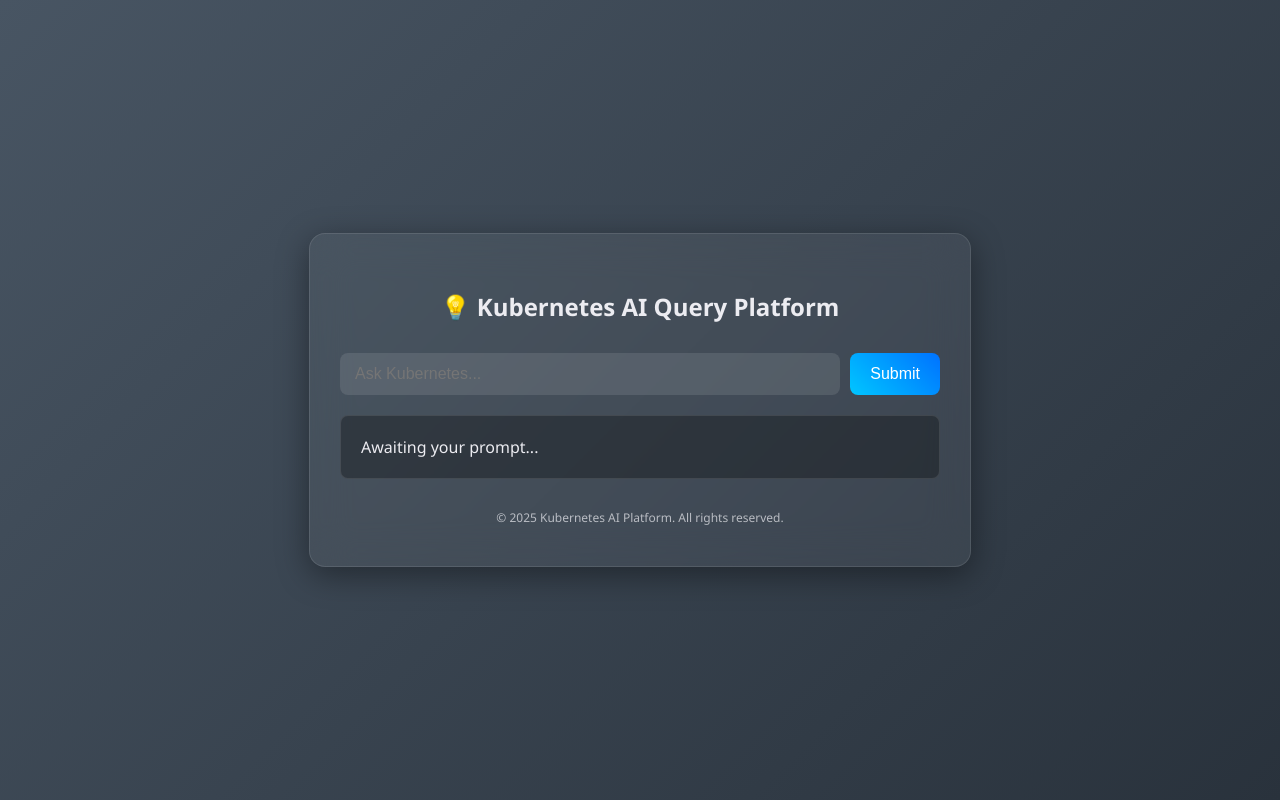
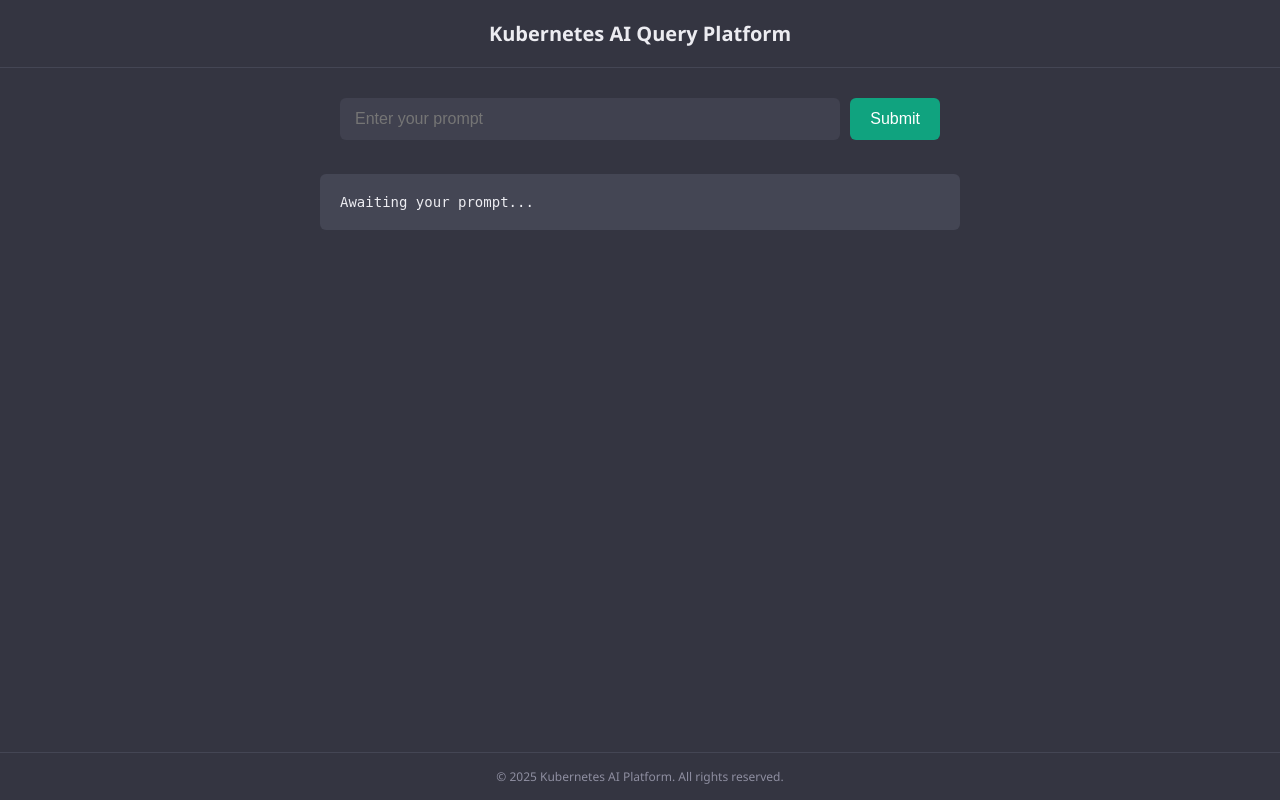
Before and after one commit to Sanketarali/centralized-k8s-ai, a FastAPI app: page / in a window 1280 px wide. Run offline with FastAPI, Linux system fonts and the light colour scheme.

Commit message:
Update index.html

```diff
--- a/app/templates/index.html
+++ b/app/templates/index.html
@@ -4,121 +4,104 @@
     <meta charset="UTF-8" />
     <title>Kubernetes AI Query</title>
     <meta name="viewport" content="width=device-width, initial-scale=1.0">
-
     <!-- Favicon -->
     <link rel="icon" type="image/png" href="https://upload.wikimedia.org/wikipedia/commons/3/39/Kubernetes_logo_without_workmark.svg">
-
     <style>
         body {
             margin: 0;
             padding: 0;
+            background: #343541;
+            font-family: 'Segoe UI', Tahoma, Geneva, Verdana, sans-serif;
+            color: #ececf1;
+            display: flex;
+            flex-direction: column;
             min-height: 100vh;
-            background: linear-gradient(135deg, #485563, #29323c);
+        }
+        header {
+            padding: 20px;
+            text-align: center;
+            border-bottom: 1px solid #444654;
+        }
+        header h1 {
+            margin: 0;
+            font-size: 20px;
+        }
+        main {
+            flex: 1;
             display: flex;
-            justify-content: center;
+            flex-direction: column;
             align-items: center;
-            font-family: 'Segoe UI', Tahoma, Geneva, Verdana, sans-serif;
+            padding: 30px 20px;
         }
-
-        .container {
-            background: rgba(255, 255, 255, 0.05);
-            border: 1px solid rgba(255, 255, 255, 0.1);
-            backdrop-filter: blur(20px);
-            -webkit-backdrop-filter: blur(20px);
-            border-radius: 16px;
-            padding: 40px 30px;
-            box-shadow: 0 8px 32px rgba(0,0,0,0.4);
-            width: 90%;
+        .input-container {
+            width: 100%;
             max-width: 600px;
-            text-align: center;
-            color: #ececf1;
-            animation: fadeIn 0.8s ease;
-        }
-
-        @keyframes fadeIn {
-            from { opacity: 0; transform: translateY(20px); }
-            to { opacity: 1; transform: translateY(0); }
-        }
-
-        h1 {
-            margin-bottom: 30px;
-            font-size: 24px;
-        }
-
-        .input-area {
             display: flex;
             gap: 10px;
             margin-bottom: 20px;
         }
-
         input[type="text"] {
             flex: 1;
             padding: 12px 15px;
             border: none;
-            border-radius: 8px;
+            border-radius: 6px;
             font-size: 16px;
             outline: none;
-            background: rgba(255, 255, 255, 0.1);
-            color: #fff;
+            background: #40414f;
+            color: #ececf1;
+        }
+        button {
+            padding: 12px 20px;
+            background: #10a37f;
+            color: white;
+            border: none;
+            border-radius: 6px;
+            font-size: 16px;
+            cursor: pointer;
             transition: background 0.3s ease;
         }
-
-        input[type="text"]:focus {
-            background: rgba(255, 255, 255, 0.2);
+        button:hover {
+            background: #0d8b6e;
         }
-
-        button {
-            padding: 12px 20px;
-            background: linear-gradient(45deg, #00c6ff, #0072ff);
-            color: white;
-            border: none;
-            border-radius: 8px;
-            font-size: 16px;
-            cursor: pointer;
-            transition: transform 0.2s ease, box-shadow 0.2s ease;
-        }
-
-        button:hover {
-            transform: scale(1.05);
-            box-shadow: 0 4px 15px rgba(0,0,0,0.2);
-        }
-
-        .result-box {
-            text-align: left;
-            background: rgba(0, 0, 0, 0.3);
+        pre {
+            background: #444654;
+            width: 100%;
+            max-width: 600px;
             padding: 20px;
-            border-radius: 8px;
-            max-height: 400px;
-            overflow-y: auto;
+            border-radius: 6px;
+            overflow-x: auto;
             white-space: pre-wrap;
             word-wrap: break-word;
-            border: 1px solid rgba(255,255,255,0.1);
+            font-size: 14px;
         }
-
         footer {
-            margin-top: 30px;
+            text-align: center;
+            padding: 15px;
             font-size: 12px;
-            opacity: 0.7;
+            color: #8e8ea0;
+            border-top: 1px solid #444654;
         }
-
         @media (max-width: 600px) {
-            h1 { font-size: 20px; }
-            input[type="text"], button { font-size: 14px; }
+            input[type="text"], button, pre {
+                font-size: 14px;
+            }
         }
     </style>
 </head>
 <body>
-    <div class="container">
-        <h1>💡 Kubernetes AI Query Platform</h1>
-        <div class="input-area">
-            <input type="text" id="prompt" placeholder="Ask Kubernetes...">
+    <header>
+        <h1>Kubernetes AI Query Platform</h1>
+    </header>
+    <main>
+        <div class="input-container">
+            <input type="text" id="prompt" placeholder="Enter your prompt">
             <button onclick="sendPrompt()">Submit</button>
         </div>
-        <div id="result" class="result-box">Awaiting your prompt...</div>
-        <footer>
-            &copy; 2025 Kubernetes AI Platform. All rights reserved.
-        </footer>
-    </div>
+        <pre id="result">Awaiting your prompt...</pre>
+    </main>
+    <footer>
+        &copy; 2025 Kubernetes AI Platform. All rights reserved.
+    </footer>
 
     <script>
         function sendPrompt() {
```
